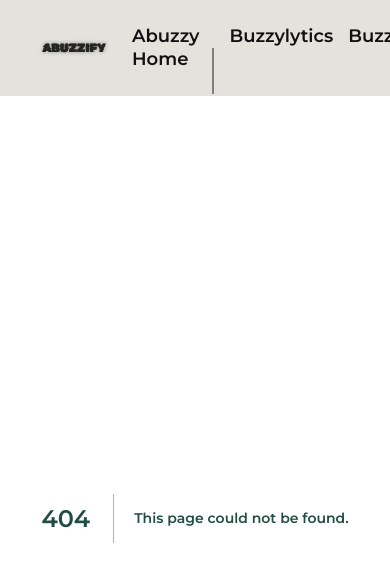
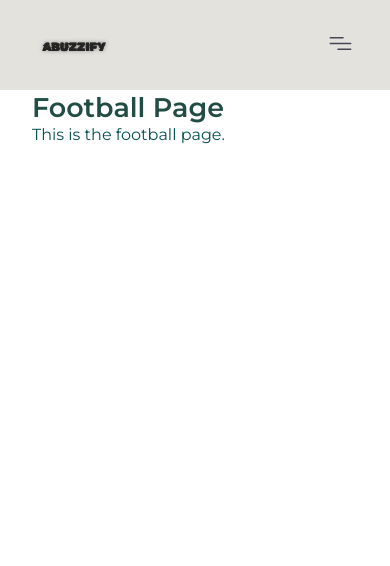
Before and after one commit to ArmandoHysaj/abuzzify, a Next.js app: page /Buzzyball in a window 390 px wide. Before the commit this address had no page. Shown: the top 566 px of the page. Built offline with nearby package versions, Linux system fonts and the light colour scheme.

Commit message:
nav mobile

```diff
--- /dev/null
+++ b/src/app/Buzzyball/page.tsx
@@ -0,0 +1,8 @@
+export default function FootballPage() {
+  return (
+    <div className="container">
+      <h1>Football Page</h1>
+      <p>This is the football page.</p>
+    </div>
+  );
+}
--- a/src/app/Buzzylytics/header/header.tsx
+++ b/src/app/Buzzylytics/header/header.tsx
@@ -20,7 +20,7 @@ const Header: React.FC<HeaderProps> = ({
         <img src={CryptoLyticsImage.src} alt="CryptoLytics Logo" />
       </div> */}
       <div className="header-title">
-        <h1>Buzzylytics</h1>
+        <h1>Cryptolytics</h1>
       </div>
       <div className="header-contents">
         <div className="header-content-item search-btn">
--- a/src/app/globals.scss
+++ b/src/app/globals.scss
@@ -3,65 +3,6 @@ h1, h2, h3, h4, h5,
   font-family: "Montserrat-SemiBold";
   color: #214d44;
   margin: 0;
-}
-
-.main-nav {
-  padding: 25px 0;
-  background-color: #e4e2dd;
-
-  .main-header{
-    margin-top: 0;
-  }
-
-  a {
-    text-decoration: none;
-    color: #111111;
-
-    &:visited{
-      color: #111111;
-    }
-
-    position: relative;
-    padding-bottom: 2px;
-    &:hover{
-      &:after{
-      content: "";
-      position: absolute;
-      width: 100%;
-      height: 1px;
-      left: 0;
-      background-color: #111111;
-      bottom: 0;
-      }
-    }
-
-  }
-
-  .hdl-4.line-separator{
-    padding-right: 15px;
-    position: relative;
-
-    &:after{
-      content: "";
-      position: absolute;
-      height: 100%;
-      right: 0;
-      width: 2px;
-      background-color: grey;
-    }
-  }
-
-  .hdl-4{
-    &.left-space{
-      margin-left: auto;
-    }
-  }
-
-  .nav-items{
-    display: flex;
-    gap: 15px;
-    width: 100%;
-  }
 }
 
 html{
@@ -78,15 +19,6 @@ body {
   }
 }
 
-.main-header{
-  display: flex;
-  gap: 15px;
-  align-items: center;
-
-  > div {
-    cursor: pointer;
-  }
-}
 
 ul {
   padding: 0;
--- a/src/app/layout.tsx
+++ b/src/app/layout.tsx
@@ -1,13 +1,34 @@
 "use client";
 
-import { ReactNode } from "react";
+import { ReactNode, useState, useEffect } from "react";
 import Link from "next/link";
 import "./globals.scss";
+import "./main-nav.scss";
 import "./fonts.scss";
 import CustomScrollbar from "../utils/customScrollbar";
 import Abuzzify from "../app/images/Abuzzify.png";
 
 export default function RootLayout({ children }: { children: ReactNode }) {
+  const [isMenuOpen, setIsMenuOpen] = useState(false);
+  const [isMobile, setIsMobile] = useState(false);
+
+  useEffect(() => {
+    const handleResize = () => {
+      setIsMobile(window.innerWidth <= 960);
+    };
+
+    handleResize(); // check initial size
+    window.addEventListener("resize", handleResize);
+
+    return () => {
+      window.removeEventListener("resize", handleResize);
+    };
+  }, []);
+
+  const toggleMenu = () => {
+    setIsMenuOpen(!isMenuOpen);
+  };
+
   return (
     <html lang="en">
       <body>
@@ -17,12 +38,95 @@ export default function RootLayout({ children }: { children: ReactNode }) {
               <div className="nav-logo">
                 <img src={Abuzzify.src} alt="CryptoLytics Logo" />
               </div>
+              {isMobile ? (
+                <>
+                  <div className={`nav-layer ${isMenuOpen ? "open" : ""}`}>
                     <div className="nav-items">
+                      <div className="hdl-4">
+                        <Link href="/">Abuzzy Home</Link>
+                      </div>
+                      <div className="hdl-4">
+                        <Link href="/Buzzylytics">Buzzylytics</Link>
+                      </div>
+                      <div className="hdl-4">
+                        <Link href="/Buzzyball">Buzzyball</Link>
+                      </div>
+                      <div className="hdl-4">
+                        <Link href="/Buzzeting">Buzzeting</Link>
+                      </div>
+                      <div className="hdl-4">
+                        <Link href="/AbuzzyAbout">About Abuzzy</Link>
+                      </div>
+                    </div>
+                  </div>
+
+                  <div className="burger-menu" onClick={toggleMenu}>
+                    <div className="burger-icon">
+                      {isMenuOpen ? (
+                        <svg
+                          xmlns="http://www.w3.org/2000/svg"
+                          width="35px"
+                          height="35px"
+                          viewBox="-2.4 -2.4 28.80 28.80"
+                          fill="none"
+                          stroke="#000000"
+                          transform="rotate(0)"
+                        >
+                          <g id="SVGRepo_bgCarrier" stroke-width="0" />
+
+                          <g
+                            id="SVGRepo_tracerCarrier"
+                            stroke-linecap="round"
+                            stroke-linejoin="round"
+                            stroke="#CCCCCC"
+                            stroke-width="2.4"
+                          >
+                            <path
+                              d="M5 8H13.75M5 12H19M10.25 16L19 16"
+                              stroke="#464455"
+                              stroke-linecap="round"
+                              stroke-linejoin="round"
+                            />
+                          </g>
+
+                          <g id="SVGRepo_iconCarrier">
+                            <path
+                              d="M5 8H13.75M5 12H19M10.25 16L19 16"
+                              stroke="#464455"
+                              stroke-linecap="round"
+                              stroke-linejoin="round"
+                            />
+                          </g>
+                        </svg>
+                      ) : (
+                        <svg
+                          xmlns="http://www.w3.org/2000/svg"
+                          width="35px"
+                          height="35px"
+                          viewBox="0 0 24 24"
+                          fill="none"
+                        >
+                          <path
+                            d="M5 8H13.75M5 12H19M10.25 16L19 16"
+                            stroke="#464455"
+                            stroke-linecap="round"
+                            stroke-linejoin="round"
+                          />
+                        </svg>
+                      )}
+                    </div>
+                  </div>
+                </>
+              ) : (
+                <div className="desktop nav-items">
                   <div className="hdl-4 line-separator">
                     <Link href="/">Abuzzy Home</Link>
                   </div>
                   <div className="hdl-4">
                     <Link href="/Buzzylytics">Buzzylytics</Link>
+                  </div>
+                  <div className="hdl-4">
+                    <Link href="/Buzzyball">Buzzyball</Link>
                   </div>
                   <div className="hdl-4">
                     <Link href="/Buzzeting">Buzzeting</Link>
@@ -31,6 +135,7 @@ export default function RootLayout({ children }: { children: ReactNode }) {
                     <Link href="/AbuzzyAbout">About Abuzzy</Link>
                   </div>
                 </div>
+              )}
             </div>
           </nav>
           <main>{children}</main>
--- /dev/null
+++ b/src/app/main-nav.scss
@@ -0,0 +1,110 @@
+.main-nav {
+    padding: 25px 0;
+    background-color: #e4e2dd;
+  .nav-logo{
+    height: 40px;
+  }
+    .main-header{
+      margin-top: 0;
+    }
+
+    a {
+      text-decoration: none;
+      color: #111111;
+
+      &:visited{
+        color: #111111;
+      }
+
+      position: relative;
+      padding-bottom: 2px;
+      &:hover{
+        &:after{
+        content: "";
+        position: absolute;
+        width: 100%;
+        height: 1px;
+        left: 0;
+        background-color: #111111;
+        bottom: 0;
+        }
+      }
+
+    }
+
+    .hdl-4.line-separator{
+      padding-right: 15px;
+      position: relative;
+
+      &:after{
+        content: "";
+        position: absolute;
+        height: 100%;
+        right: 0;
+        width: 2px;
+        background-color: grey;
+      }
+    }
+
+    .hdl-4{
+      &.left-space{
+        margin-left: auto;
+      }
+    }
+
+    .nav-items{
+      display: flex;
+      gap: 15px;
+      width: 100%;
+    }
+  }
+
+  .main-header{
+    display: flex;
+    gap: 15px;
+    align-items: center;
+
+    > div {
+      cursor: pointer;
+    }
+  }
+
+  @media (max-width: 960px) {
+    .burger-menu{
+        margin-left: auto;
+    }
+    .main-header {
+
+      .nav-layer {
+        display: none;
+        flex-direction: column;
+        position: fixed;
+        top: 90px;
+        right: 0;
+        background-color: #fff;
+        width: 100%;
+        padding: 20px 0;
+        box-shadow: 0 4px 8px rgba(0, 0, 0, 0.1);
+        z-index: 999;
+
+        &.open {
+          display: flex;
+        }
+
+        .hdl-4 {
+          margin: 10px 0;
+          text-align: center;
+        }
+      }
+
+      .burger-menu {
+        display: block;
+      }
+      .nav-items{
+        flex-direction: column;
+        &.desktop{
+            display: none;
+        }
+      }
+    }
+  }
```
Lines whose indentation alone changed are shown as unchanged.
